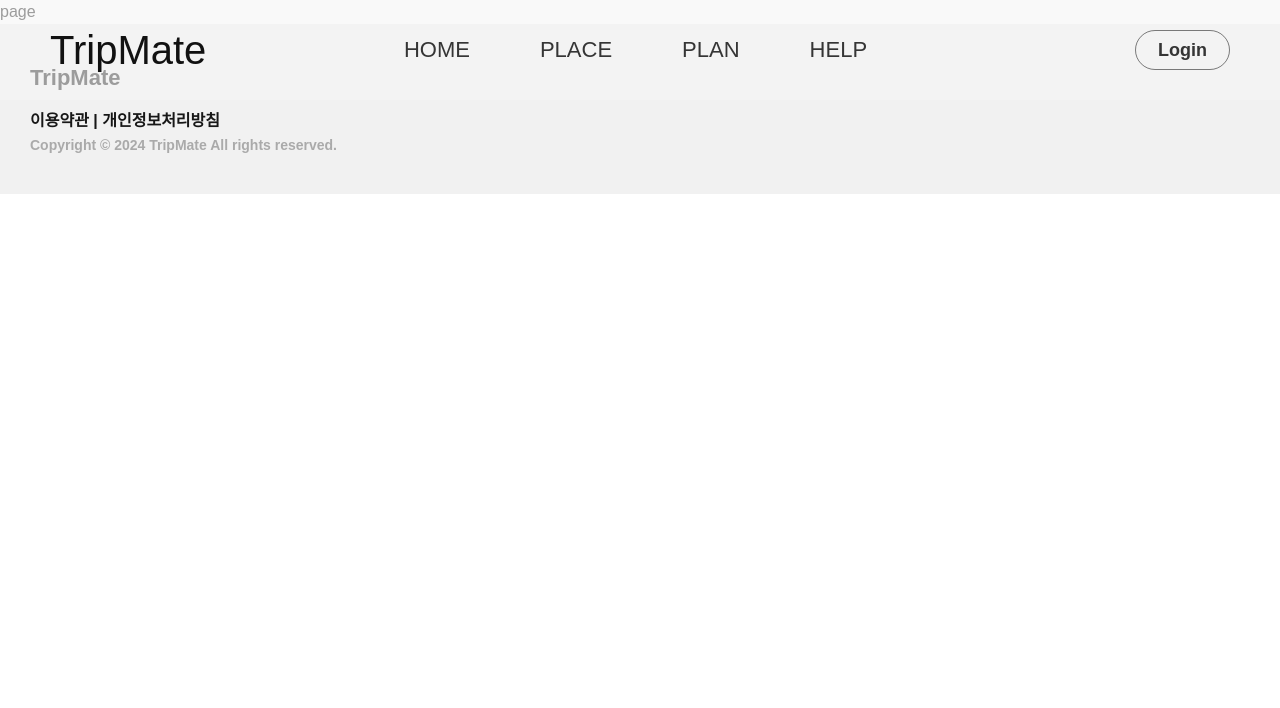
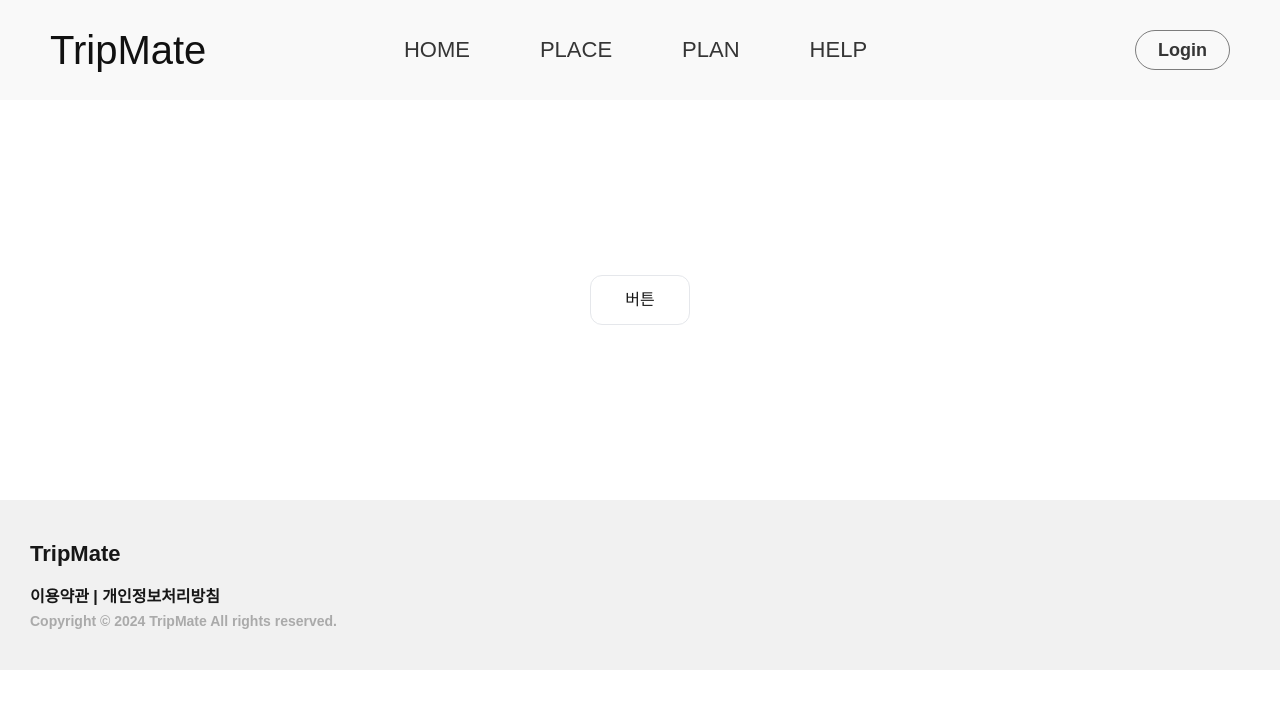
Before and after one commit to alsendrha/testProject, a Next.js app: page /login in a window 1280 px wide. Shown: the top 708 px of the page. Built offline with nearby package versions, Linux system fonts and the light colour scheme; a web font is replaced by a local one.

Commit message:
임시 로그인 페이지

```diff
--- a/src/app/login/page.tsx
+++ b/src/app/login/page.tsx
@@ -1,7 +1,37 @@
-import React from "react";
+"use client";
+import { createClientApi } from "@/shared/api/client-api";
+import Link from "next/link";
+import { useRouter, useSearchParams } from "next/navigation";
+import React, { useEffect } from "react";
 
 const page = () => {
-  return <div>page</div>;
+  const params = useSearchParams();
+  const code = params.get("code");
+  const navigate = useRouter();
+  const kakaoLogin = async () => {
+    const api = createClientApi();
+    try {
+      const response = await api.post("/oauth/token", {
+        authorizationCode: code,
+        socialType: "kakao",
+      });
+      console.log(response);
+      if (response.status === 200) {
+        navigate.push("/main");
+      }
+    } catch (error) {
+      console.log(error);
+    }
+  };
+
+  useEffect(() => {
+    if (code) {
+      kakaoLogin();
+    }
+  }, [code]);
+  return <div className="pt-[100px] flex justify-center items-center h-[500px]">
+    <Link href={'https://kauth.kakao.com/oauth/authorize?response_type=code&client_id=438cf3e1fed5cae3fa8aba30fd11373c&redirect_uri=http://localhost:3000/login&prompt=login'} className="w-[100px] h-[50px] rounded-xl border flex justify-center items-center">버튼</Link>
+  </div>;
 };
 
 export default page;
--- a/src/app/main/_components/TopBanner.tsx
+++ b/src/app/main/_components/TopBanner.tsx
@@ -1,34 +1,7 @@
-"use client";
-
-import { createClientApi } from "@/shared/api/client-api";
 import Image from "next/image";
-import { useSearchParams } from "next/navigation";
-import { useEffect } from "react";
 import TripCreateButton from "./TripCreateButton";
 
 const TopBanner = () => {
-  const params = useSearchParams();
-  const code = params.get("code");
-
-  const kakaoLogin = async () => {
-    const api = createClientApi();
-    try {
-      const response = await api.post("/oauth/token", {
-        authorizationCode: code,
-        socialType: "kakao",
-      });
-      console.log(response);
-    } catch (error) {
-      console.log(error);
-    }
-  };
-
-  useEffect(() => {
-    if (code) {
-      kakaoLogin();
-    }
-  }, [code]);
-
   return (
     <div className="w-full h-[600px] relative">
       <Image
```
